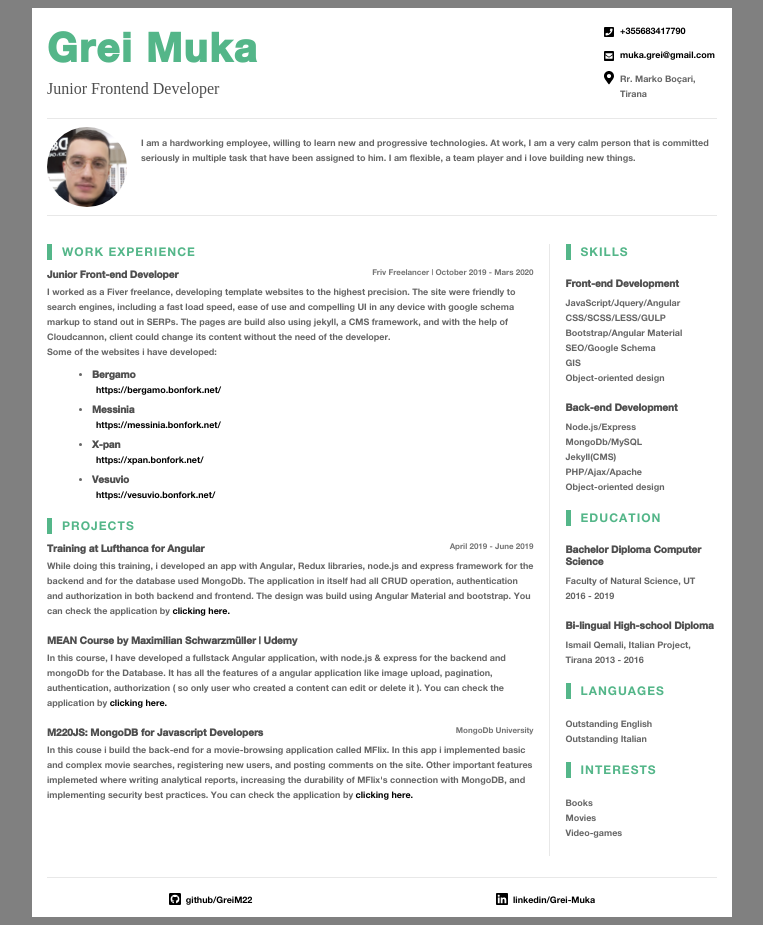
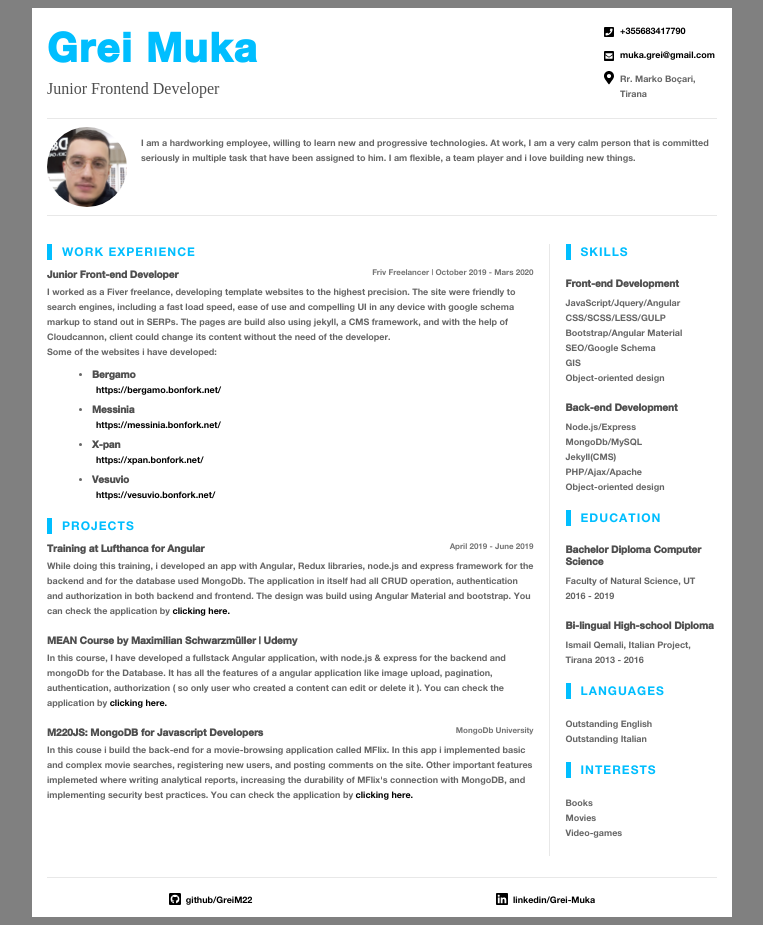
Before and after one commit to GreyM22/cv-it, a plain HTML site: page index.html in a window 1280 px wide. Shown: the whole page, without its empty margins (258-1021 px from the left). Drawn offline with nearby package versions, Linux system fonts and the light colour scheme.

Commit message:
changed the color

```diff
--- a/css/index.css
+++ b/css/index.css
@@ -38,11 +38,11 @@ h1 {
     font-size     : 40px;
     line-height   : 48px;
     letter-spacing: 1.66667px;
-    color         : #54B689;
+    color         : #00BEFF;
 }
 
 h3 {
-    color         : #54b689;
+    color         : #00BEFF;
     font-family   : HelveticaNeue;
     font-size     : 12px;
     font-weight   : 400;
@@ -58,7 +58,7 @@ h3::before {
     display    : inline-block;
     width      : 5px;
     height     : 16px;
-    background : #54B689;
+    background : #00BEFF;
     position   : absolute;
     left       : 0;
     top        : 0;
@@ -81,7 +81,7 @@ a {
 
 a:hover,
 a:active {
-    color          : #54B689;
+    color          : #00BEFF;
     text-decoration: none;
 }
 
@@ -162,7 +162,7 @@ a:active {
     min-width          : 80px;
     min-height         : 80px;
     border-radius      : 50%;
-    background-color   : #54B689;
+    background-color   : #00BEFF;
     background-image   : url('../images/foto.jpg');
     background-repeat  : no-repeat;
     background-position: center top;
```
